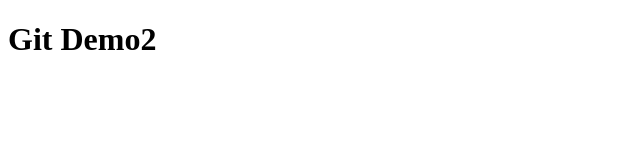
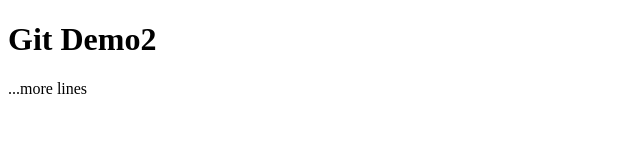
Before and after one commit to seounghun/git.demo2, a plain HTML site: page WebContent/index.html in a window 1280 px wide. Shown: the full height of the page, 0-640 px from the left. Drawn offline with Linux system fonts and the light colour scheme.

Commit message:
add more lines
line 9

```diff
--- a/WebContent/index.html
+++ b/WebContent/index.html
@@ -6,5 +6,6 @@
 </head>
 <body>
 <h1>Git Demo2</h1>
+...more lines
 </body>
 </html>
```
